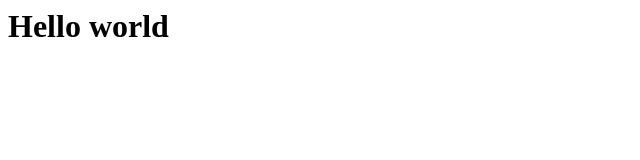
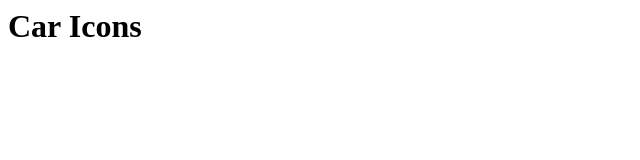
Before and after one commit to Kachanov2508/berg-car-icons, a plain HTML site: page index.html in a window 1280 px wide. Shown: the whole page, without its empty margins (0-640 px from the left). Drawn offline with Linux system fonts and the light colour scheme.

Commit message:
Update index.html

```diff
--- a/index.html
+++ b/index.html
@@ -1 +1 @@
-<h1>Hello world</h1>
+<h1>Car Icons</h1>
```
